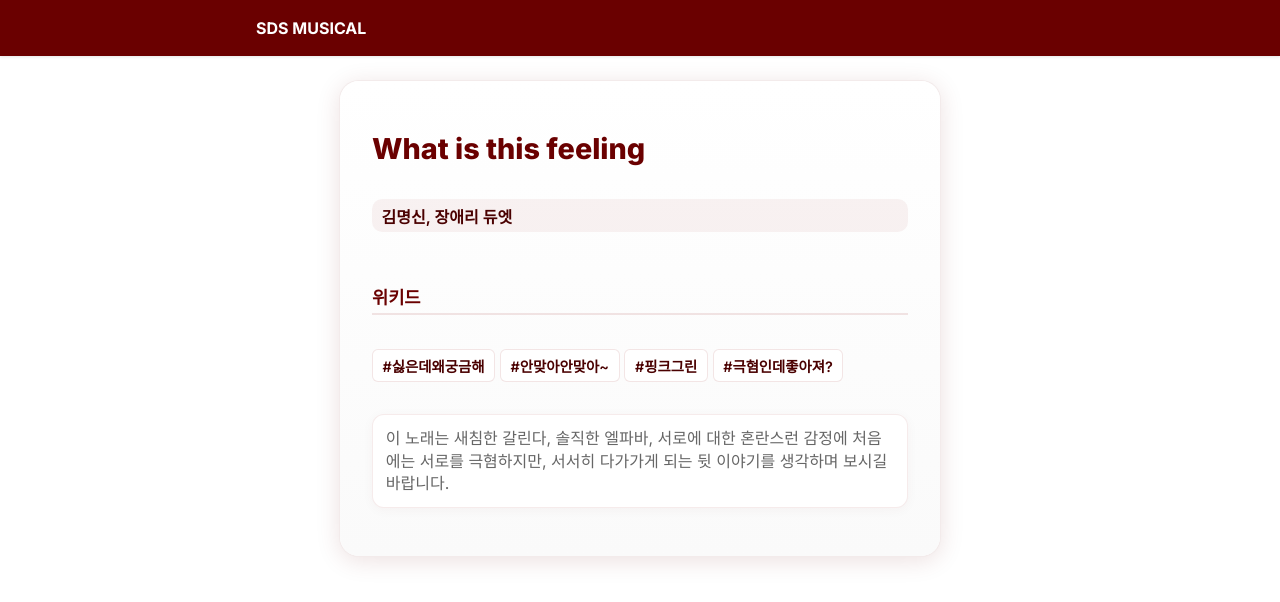
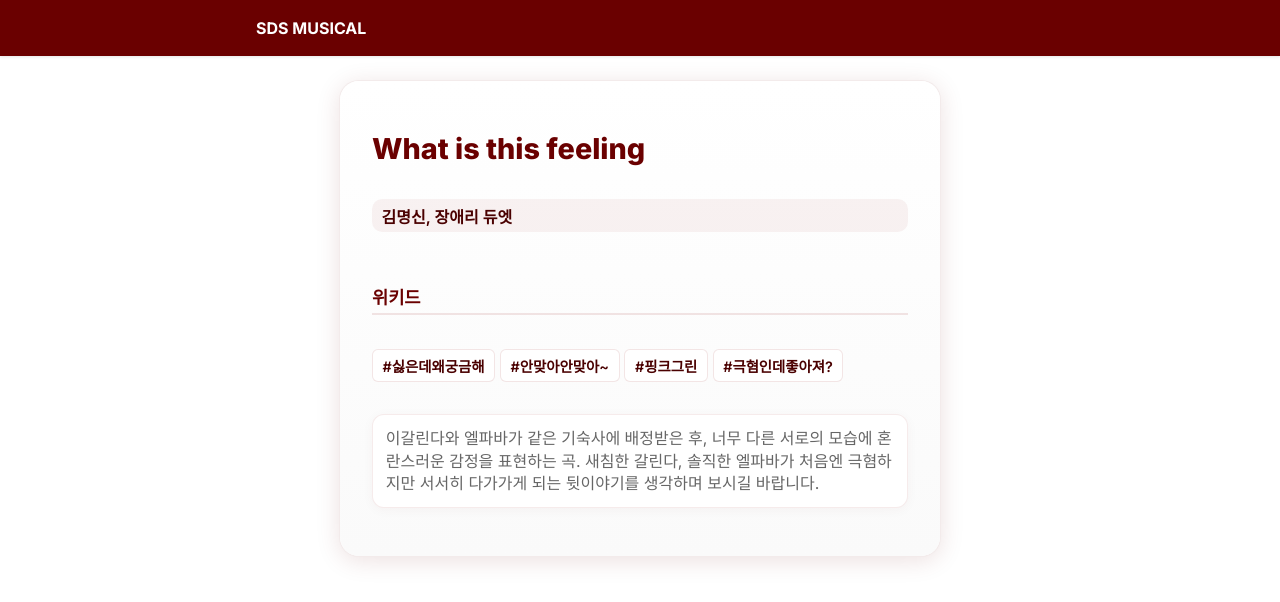
Before and after one commit to JeangyuHeo/brochure_basic, a Next.js app: page /song/1001 in a window 1280 px wide. Shown: the top 602 px of the page. Built offline with nearby package versions, Linux system fonts and the light colour scheme; a web font is replaced by a local one.

Commit message:
Add: 노래 정보 추가

```diff
--- a/src/data/songs.ts
+++ b/src/data/songs.ts
@@ -336,7 +336,7 @@
     image: "/images/total.jpg",
     musical: "위키드",
     tags: ['싫은데왜궁금해', '안맞아안맞아~', '핑크그린',"극혐인데좋아져?"],
-    songDescription: "이 노래는 새침한 갈린다, 솔직한 엘파바, 서로에 대한 혼란스런 감정에 처음에는 서로를 극혐하지만, 서서히 다가가게 되는 뒷 이야기를 생각하며 보시길 바랍니다."
+    songDescription: "이갈린다와 엘파바가 같은 기숙사에 배정받은 후, 너무 다른 서로의 모습에 혼란스러운 감정을 표현하는 곡. 새침한 갈린다, 솔직한 엘파바가 처음엔 극혐하지만 서서히 다가가게 되는 뒷이야기를 생각하며 보시길 바랍니다."
   },
   {
     id: 1002,
@@ -372,7 +372,7 @@
     image: "/images/total.jpg",
     musical: "아이다",
     tags: ['둠칫둠칫', '삐걱삐걱', '사치스런언니의플렉스'],
-    songDescription: "이 노래는 아직은 철부지 같은 공주가 강한 자기애를 보여주는 신나는 분위기의 곡이지만, 한편으로는 화려함 속에 불안함을 가리고자하는 그녀의 이면을 엿볼수 있는 곡입니다"
+    songDescription: "이집트 암네리스 공주가 화려함과 사치스러움을 보여주며, 자신의 아름다운 옷이 최고의 무기라고 노래하는 경쾌한 노래. 철부지 공주가 강한 자기애를 보여주면서도 화려함 속에 불안함을 가리고자 하는 이면을 엿볼 수 있는 곡입니다."
   },
   {
     id: 1006,
@@ -498,7 +498,7 @@
     image: "/images/total.jpg",
     musical: "드라큘라",
     tags: ['날개송', '나쁜남자주의', '숨좀쉬자=3=3'],
-    songDescription: "이 노래는 자유를 원하지만 한편으로는 드라큘라에게 벗어날 수 없음을 느끼며 슬픔과 혼란스러움을 표현했다."
+    songDescription: "미나가 드라큘라를 두려워 하면서도 사랑하게 되는 자신의 감정을 어찌할바 몰라 괴로워하는 마음을 표현하는 곡, 자유를 원하지만 드라큘라에게 벗어날 수 없음을 느끼는 슬픔과 혼란스러움을 표현했습니다."
   },
   {
     id: 1020,
```
